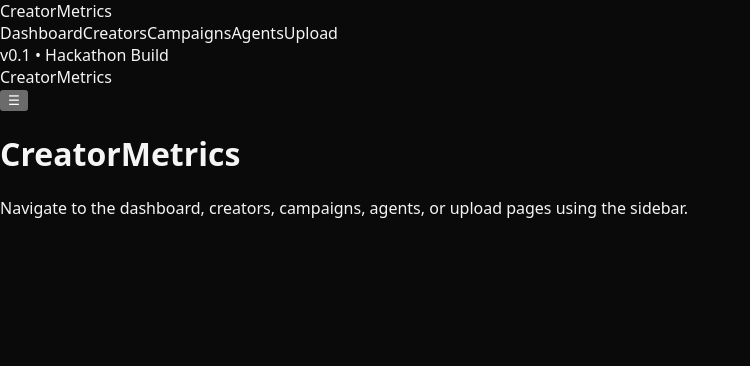
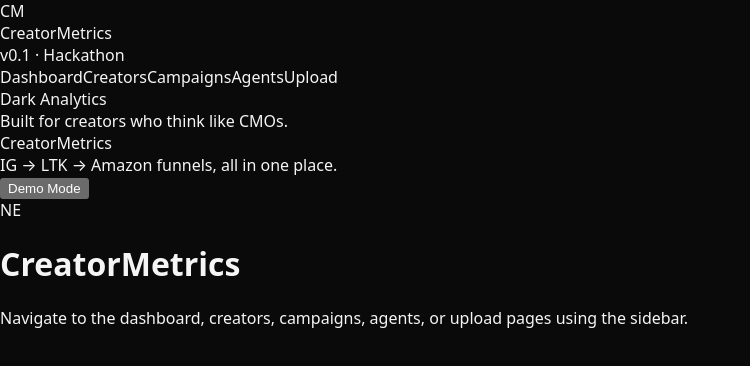
Before and after one commit to Entmarketingteam/CreatorMetrics-Bolt-Hybrid, a Next.js app: page / in a window 1280 px wide. Shown: the top 366 px of the page, without its empty margins (0-750 px from the left). Built offline with nearby package versions, Linux system fonts and the light colour scheme.

Commit message:
Updated layout.tsx

```diff
--- a/app/layout.tsx
+++ b/app/layout.tsx
@@ -1,6 +1,5 @@
 import './globals.css';
-import Sidebar from '../components/Sidebar';
-import MobileNav from '../components/MobileNav';
+import { Shell } from '../components/Shell';
 import type { ReactNode } from 'react';
 
 export const metadata = {
@@ -12,17 +11,7 @@ export default function RootLayout({ children }: { children: ReactNode }) {
   return (
     <html lang="en">
       <body className="bg-neutral-950 text-neutral-50">
-        <div className="flex min-h-screen">
-          <div className="hidden md:block w-64 border-r border-neutral-800 bg-neutral-900/60">
-            <Sidebar />
-          </div>
-          <div className="md:hidden fixed top-0 left-0 right-0 z-10">
-            <MobileNav />
-          </div>
-          <main className="flex-1 px-4 md:px-8 py-6 md:ml-0 mt-12 md:mt-0">
-            {children}
-          </main>
-        </div>
+        <Shell>{children}</Shell>
       </body>
     </html>
   );
```
